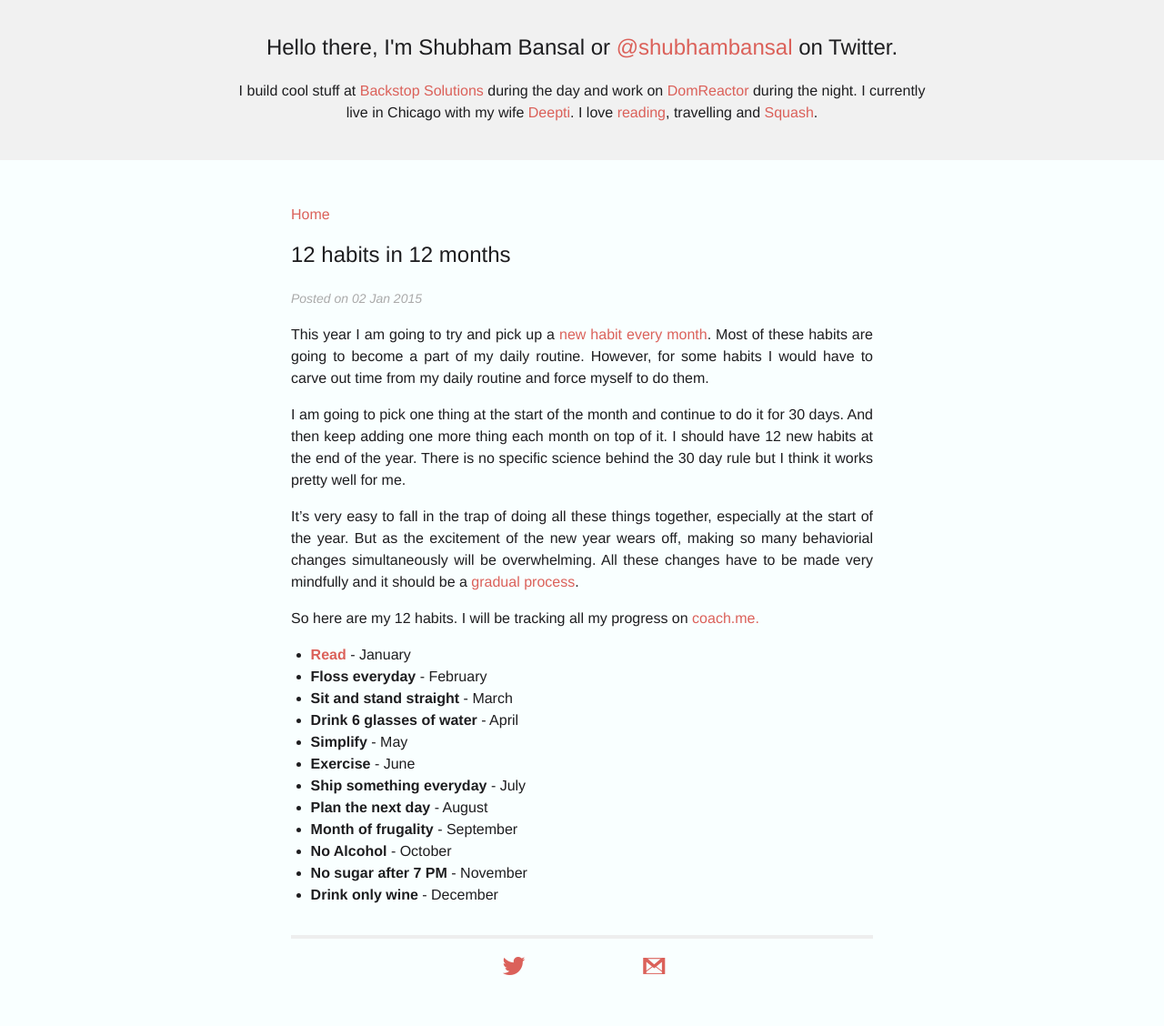
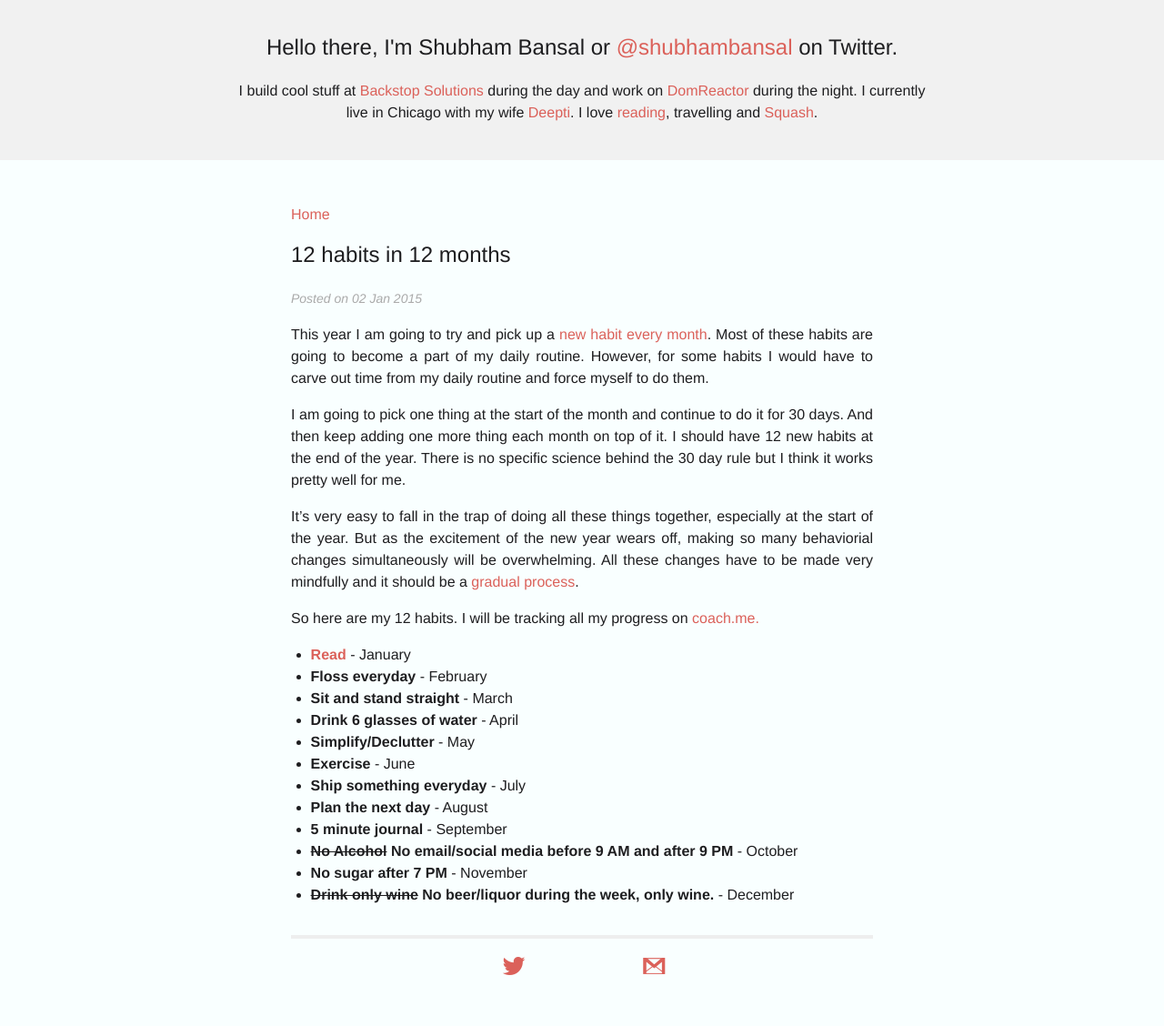
Before and after one commit to sbansal/sbansal-personal-website, a Jekyll site: the page built from _posts/2015-01-02-12-habits.md, in a window 1280 px wide. Shown: the whole page at 91% size. Built offline with Jekyll 4.4.1, drawn with Linux system fonts in a browser that asks for light colours; Markdown is read by kramdown in place of the engine named in the settings.

Commit message:
updated the post

```diff
--- a/_posts/2015-01-02-12-habits.md
+++ b/_posts/2015-01-02-12-habits.md
@@ -15,11 +15,11 @@ So here are my 12 habits. I will be tracking all my progress on <a href="http://
 * **Floss everyday** - February
 * **Sit and stand straight** - March
 * **Drink 6 glasses of water** - April
-* **Simplify** - May
+* **Simplify/Declutter** - May
 * **Exercise** - June
 * **Ship something everyday** - July
 * **Plan the next day** - August
-* **Month of frugality** - September
-* **No Alcohol** - October
+* **5 minute journal** - September
+* **<span class="strike-through">No Alcohol</span> No email/social media before 9 AM and after 9 PM** - October
 * **No sugar after 7 PM** - November
-* **Drink only wine** - December
+* **<span class="strike-through">Drink only wine</span> No beer/liquor during the week, only wine.** - December
--- a/css/main.css
+++ b/css/main.css
@@ -244,3 +244,7 @@ header {
 .highlight {
 	font-size: 14px;
 }
+
+.strike-through {
+  text-decoration: line-through;
+}
```
Also changed, not shown: _posts/2015-01-01-goals-2015.md (+1 -1 lines).
